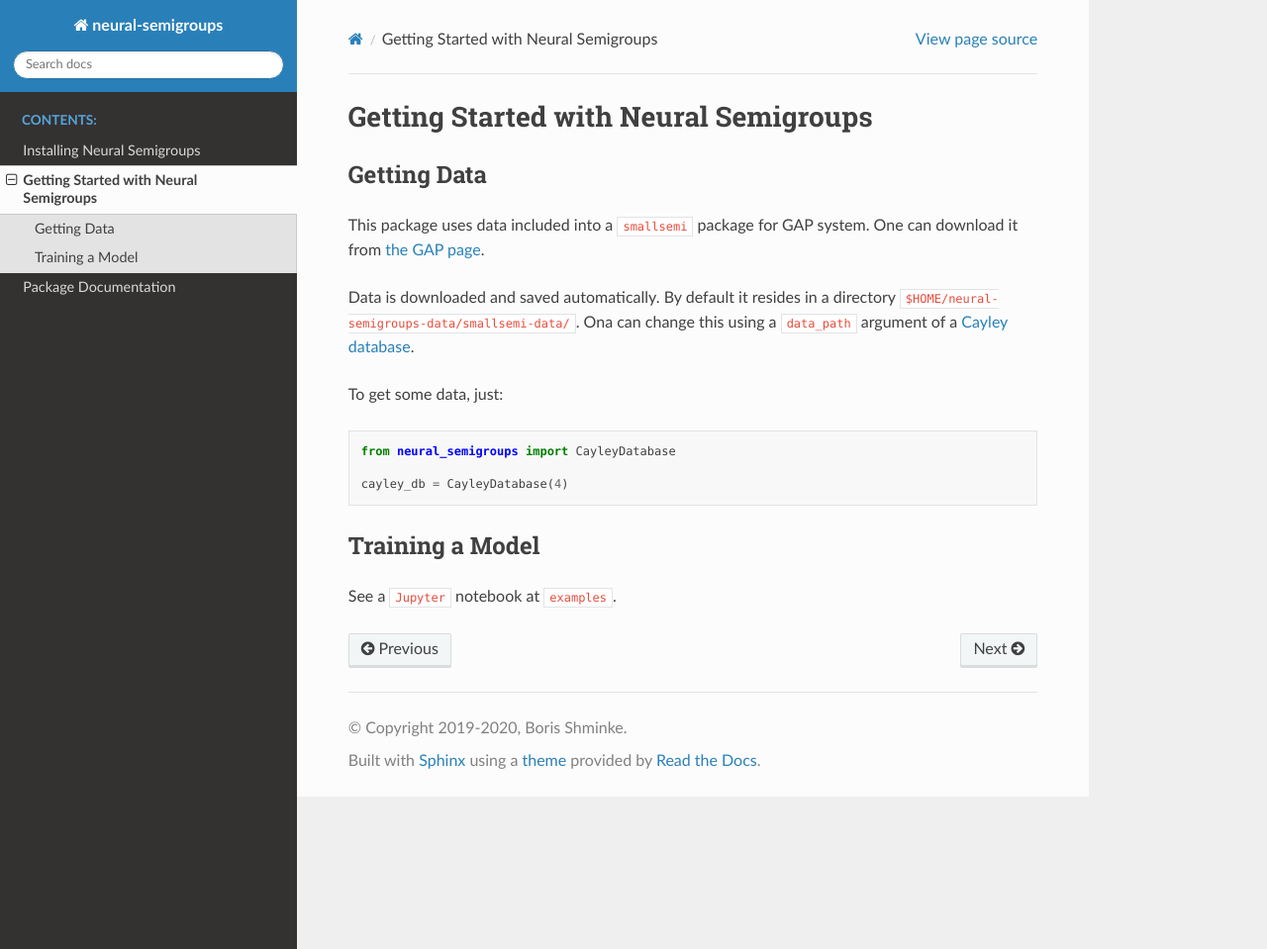
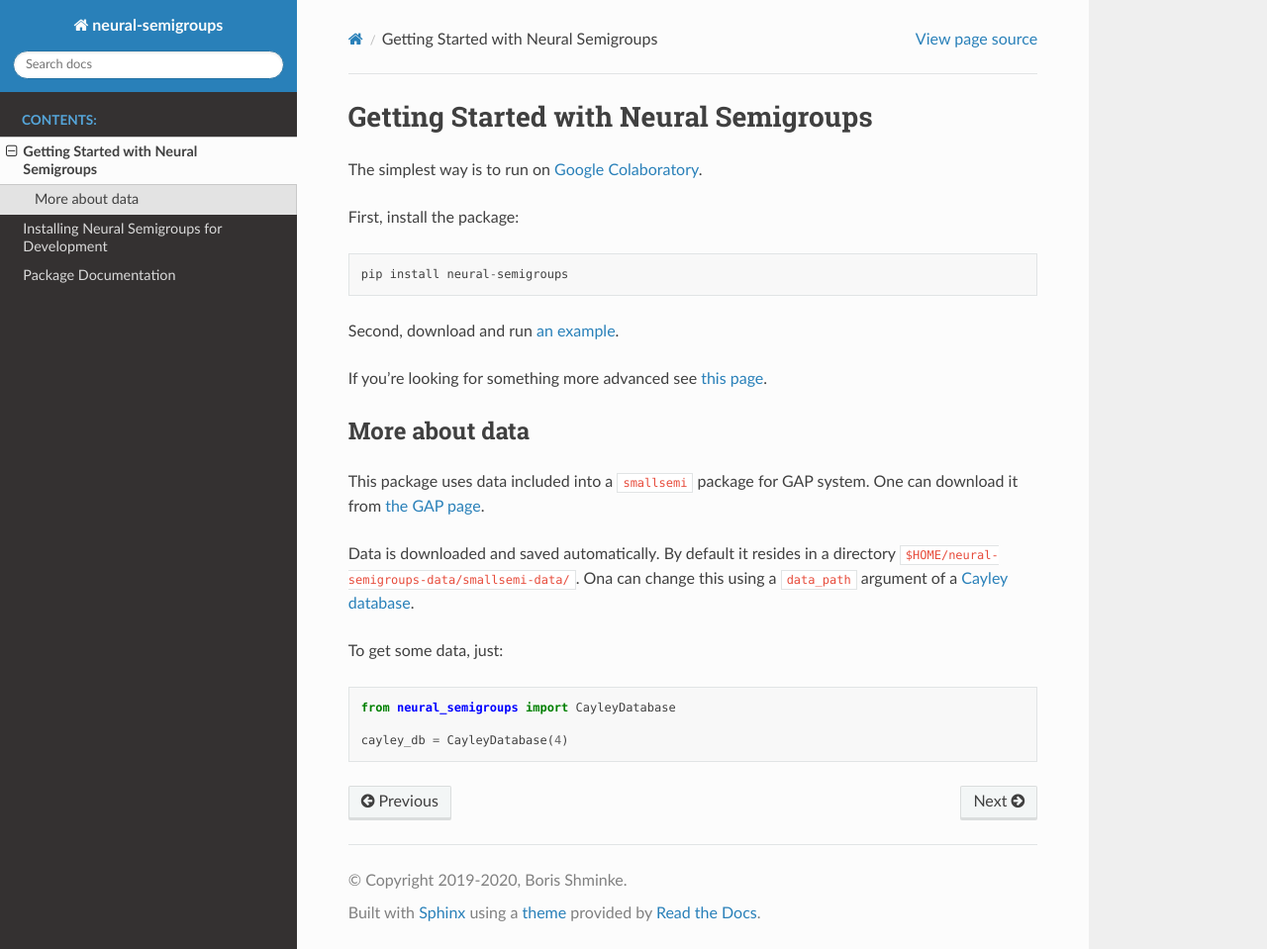
Before and after one commit to inpefess/neural-semigroups, a Sphinx documentation site: the page built from doc/source/getting-started.rst, in a window 1280 px wide and 959 px high. Shown: the whole window at 99% size. Built offline with Sphinx 7.4.7 and the Read the Docs theme 2.0.0, drawn with Linux system fonts in a browser that asks for light colours.

Commit message:
better baseline

```diff
--- a/doc/source/getting-started.rst
+++ b/doc/source/getting-started.rst
@@ -1,8 +1,20 @@
+.. _getting-started:
+
 Getting Started with Neural Semigroups
 ======================================
 
-Getting Data
-------------
+The simplest way is to run on `Google Colaboratory`_.
+
+First, install the package: ::
+
+  pip install neural-semigroups
+
+Second, download and run `an example`_.
+
+If you're looking for something more advanced see :ref:`this page<for-developers>`.
+
+More about data
+---------------
 
 This package uses data included into a ``smallsemi`` package for GAP system. One can download it from `the GAP page`_.
 
@@ -14,9 +26,7 @@ To get some data, just: ::
 
   cayley_db = CayleyDatabase(4)
 
-Training a Model
-----------------
-
-See a ``Jupyter`` notebook at ``examples``.
 
 .. _the GAP page: https://www.gap-system.org/pub/gap/gap4/tar.gz/packages/smallsemi-0.6.12.tar.gz
+.. _an example: https://github.com/inpefess/neural-semigroups/blob/master/examples/train_a_model.ipynb
+.. _Google Colaboratory: https://colab.research.google.com/
--- a/doc/source/index.rst
+++ b/doc/source/index.rst
@@ -1,12 +1,14 @@
 Welcome to Neural Semigroups' documentation!
 =============================================
+
+Visit :ref:`this page<getting-started>` to get started.
 
 .. toctree::
    :maxdepth: 2
    :caption: Contents:
 
-   installation
    getting-started
+   for-developers
    package-documentation
 
 
--- a/doc/source/package-documentation.rst
+++ b/doc/source/package-documentation.rst
@@ -36,3 +36,8 @@ Associator Loss
 .. autoclass:: neural_semigroups.AssociatorLoss
    :special-members: __init__
    :members:
+
+utils
+-----
+.. automodule:: neural_semigroups.utils
+   :members:
```
Also changed, not shown: doc/source/for-developers.rst (renamed from doc/source/installation.rst, +4 -11 lines), 4 other files.
